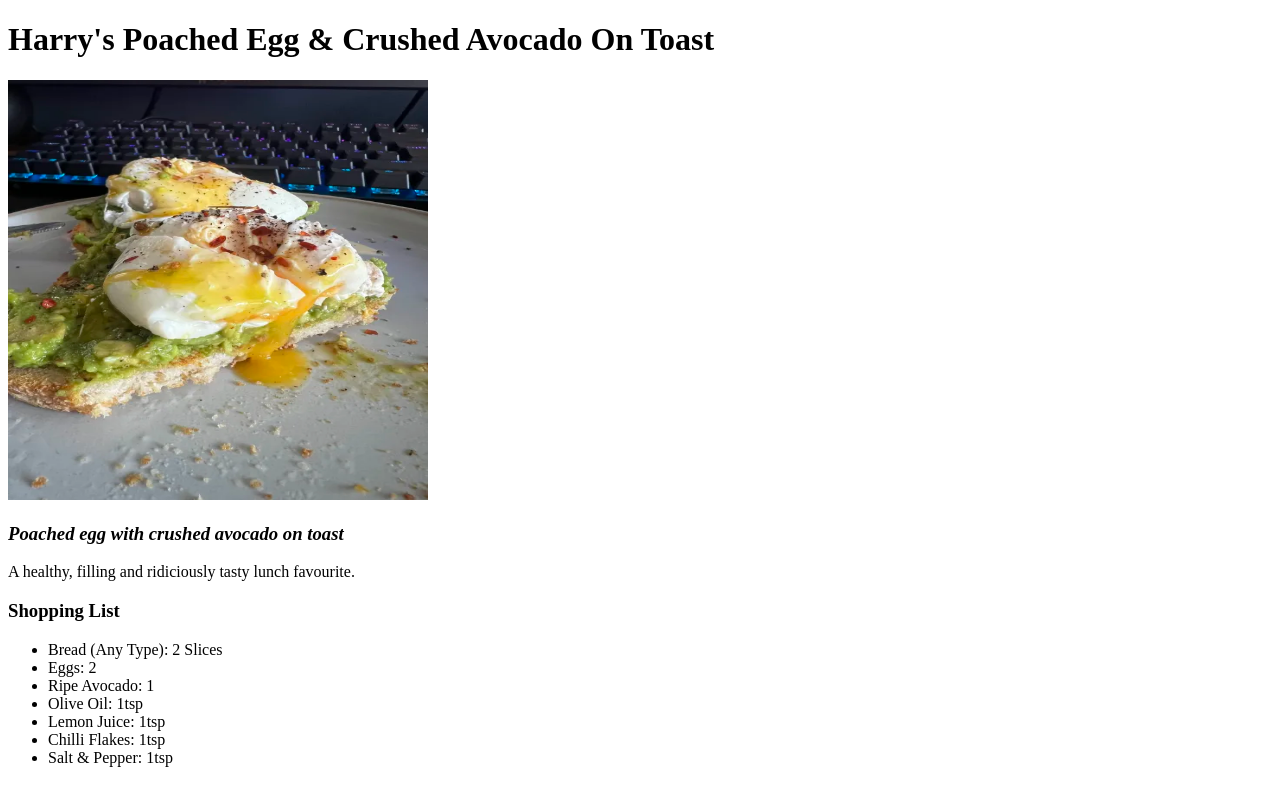
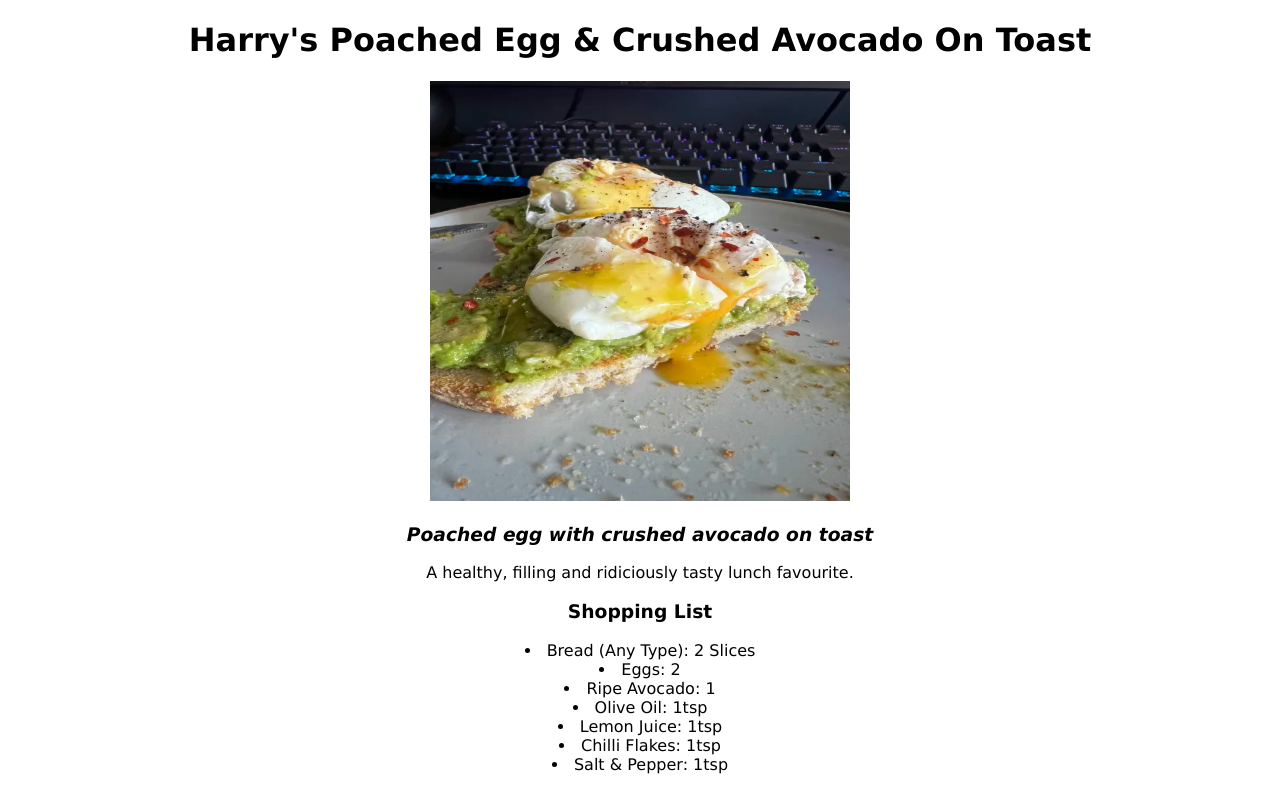
Before and after one commit to Bondegg/odin-recipes, a plain HTML site: page recipes/avocadoegg.html in a window 1280 px wide. Shown: the top 800 px of the page. Drawn offline with Linux system fonts and the light colour scheme.

Commit message:
Add and configure style.css
Added style.css, configured basic layout for all webpages and linked to
all recipe .html

```diff
--- a/recipes/avocadoegg.html
+++ b/recipes/avocadoegg.html
@@ -3,10 +3,12 @@
 <head>
     <meta charset="UTF-8">
     <meta name="viewport" content="width=device-width, initial-scale=1.0">
+    <link rel="stylesheet" href="../style.css">
     <title>Harry's Odin Recipes</title>
 </head>
 <body>
-    <h1>Harry's Poached Egg & Crushed Avocado On Toast</h1>
+   <div>
+     <h1>Harry's Poached Egg & Crushed Avocado On Toast</h1>
     <img src="../media/poachedeggandavotoast.webp" alt="A plate with a half cut slice of toast, runny yellow yolk is drizzled over the egg white and crushed avocado spread." height="420" width="420">
     <h3><em>Poached egg with crushed avocado on toast</em></h3>
     <p>A healthy, filling and ridiciously tasty lunch favourite.</p>
@@ -41,5 +43,6 @@
         <li>If you're worried the eggs may be over cooking, cut them open slightly as soon as they're placed on the toast.</li>
     </ul>
     <a href="../index.html">Home</a>
+   </div>
 </body>
 </html>
--- /dev/null
+++ b/style.css
@@ -0,0 +1,17 @@
+* {
+    font-family: Verdana, Arial, serif;
+}
+h1 {
+    clear: both;
+}
+
+div {
+    display: block;
+    margin: auto;
+    text-align: center;
+    list-style-position: inside;
+}
+
+ul {
+    padding-left: 0px;
+}
```
Also changed, not shown: index.html (+3 -0 lines), recipes/beefburgers.html (+4 -1 lines), recipes/cajunrice.html (+3 -0 lines).
